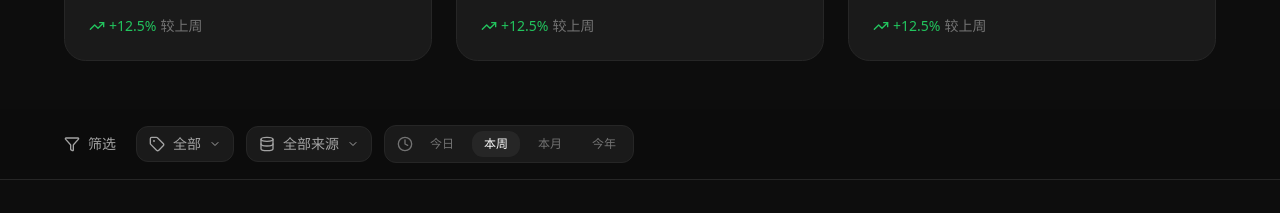
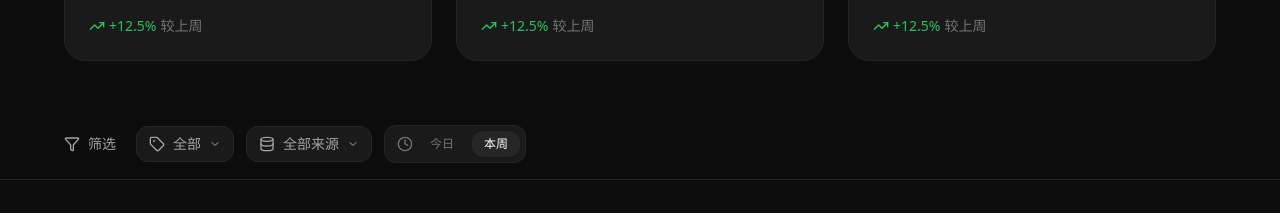
Before and after one commit to dashengdbc/ai-pulse, a Next.js app in the folder my-app/: page / in a window 1280 px wide. Shown: the part 906-1119 px from the top of the page. Built offline with nearby package versions, Linux system fonts and the light colour scheme.

Commit message:
remove month/year time filter buttons

```diff
--- a/my-app/src/components/features/FilterBar.tsx
+++ b/my-app/src/components/features/FilterBar.tsx
@@ -41,8 +41,6 @@ const sources = [
 const timeRanges = [
   { id: "today", labelKey: "filter.timeRange.today" },
   { id: "week", labelKey: "filter.timeRange.week" },
-  { id: "month", labelKey: "filter.timeRange.month" },
-  { id: "year", labelKey: "filter.timeRange.year" },
 ];
 
 interface FilterBarProps {
```
